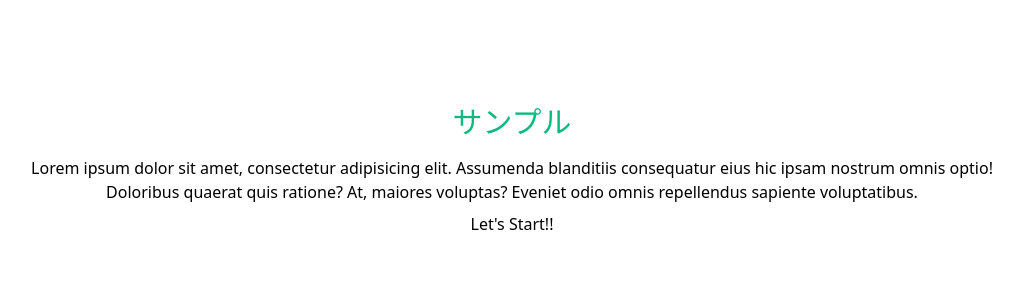
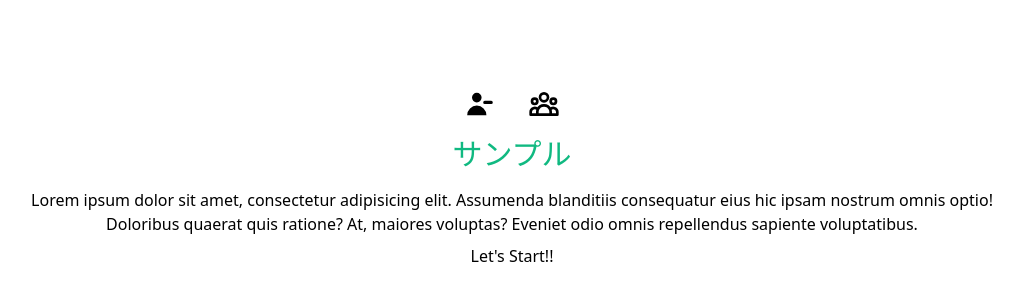
Before and after one commit to Nishino0719/tailwind-lessons, a Next.js app: page / in a window 1280 px wide. Shown: the part 230-530 px from the top of the page, without its empty margins (128-1151 px from the left). Built offline with nearby package versions, Linux system fonts and the light colour scheme.

Commit message:
:hammer: i perfectly understood tailwind css

```diff
--- a/pages/index.tsx
+++ b/pages/index.tsx
@@ -1,12 +1,33 @@
-import Head from 'next/head'
-import styles from '../styles/Home.module.css'
+import Head from "next/head";
+import styles from "../styles/Home.module.css";
 
 export default function Home() {
   return (
     <section className="h-screen w-4/5 max-w-5xl mx-auto flex items-center justify-center flex-col">
-    <h1 className="mb-4 text-green-500 text-3xl ">サンプル</h1>
-    <p className="mb-2 text-center">Lorem ipsum dolor sit amet, consectetur adipisicing elit. Assumenda blanditiis consequatur eius hic ipsam nostrum omnis optio! Doloribus quaerat quis ratione? At, maiores voluptas? Eveniet odio omnis repellendus sapiente voluptatibus.</p>
-    <button className="">Let's Start!!</button>
-  </section>
-  )
+      <div className="flex">
+      <div className="space-x-10 container w-12 m-2 p-2">
+        <svg
+          xmlns="http://www.w3.org/2000/svg"
+          viewBox="0 0 20 20"
+          fill="currentColor"
+        >
+          <path d="M11 6a3 3 0 11-6 0 3 3 0 016 0zM14 17a6 6 0 00-12 0h12zM13 8a1 1 0 100 2h4a1 1 0 100-2h-4z" />
+        </svg>
+      </div>
+      <div className="w-12 p-2 m-2">
+      <svg xmlns="http://www.w3.org/2000/svg" fill="none" viewBox="0 0 24 24" stroke="currentColor">
+        <path strokeLinecap="round" strokeLinejoin="round" strokeWidth={2} d="M17 20h5v-2a3 3 0 00-5.356-1.857M17 20H7m10 0v-2c0-.656-.126-1.283-.356-1.857M7 20H2v-2a3 3 0 015.356-1.857M7 20v-2c0-.656.126-1.283.356-1.857m0 0a5.002 5.002 0 019.288 0M15 7a3 3 0 11-6 0 3 3 0 016 0zm6 3a2 2 0 11-4 0 2 2 0 014 0zM7 10a2 2 0 11-4 0 2 2 0 014 0z" />
+      </svg>
+      </div>
+      </div>
+      <h1 className="mb-4 text-green-500 text-3xl ">サンプル</h1>
+      <p className="mb-2 text-center">
+        Lorem ipsum dolor sit amet, consectetur adipisicing elit. Assumenda
+        blanditiis consequatur eius hic ipsam nostrum omnis optio! Doloribus
+        quaerat quis ratione? At, maiores voluptas? Eveniet odio omnis
+        repellendus sapiente voluptatibus.
+      </p>
+      <button className="">Let's Start!!</button>
+    </section>
+  );
 }
--- a/tailwind.config.js
+++ b/tailwind.config.js
@@ -1,5 +1,5 @@
 module.exports = {
-  purge: ['./components/**/*.jsx', './pages/**/*.jsx'],
+  purge: ['./components/**/*.tsx', './pages/**/*.tsx'],
   darkMode: false, // or 'media' or 'class'
   theme: {
     extend: {},
```
